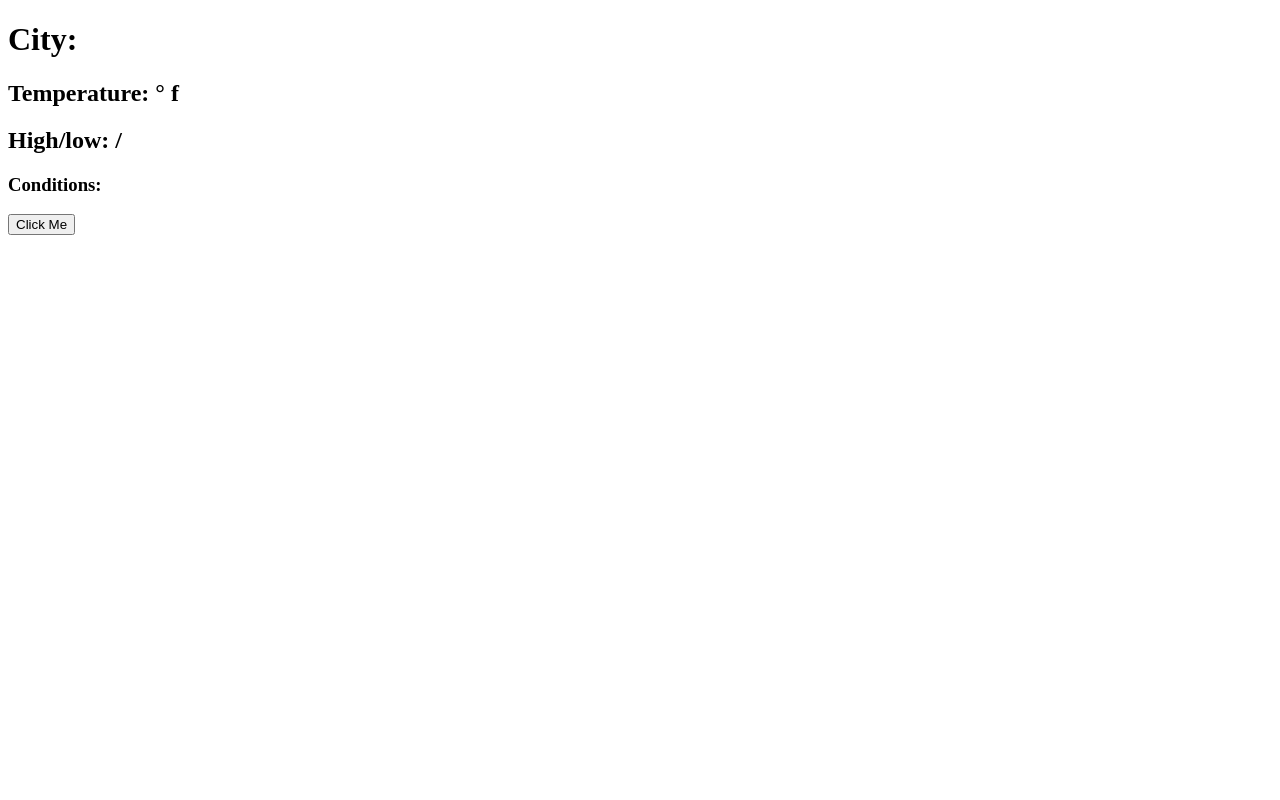
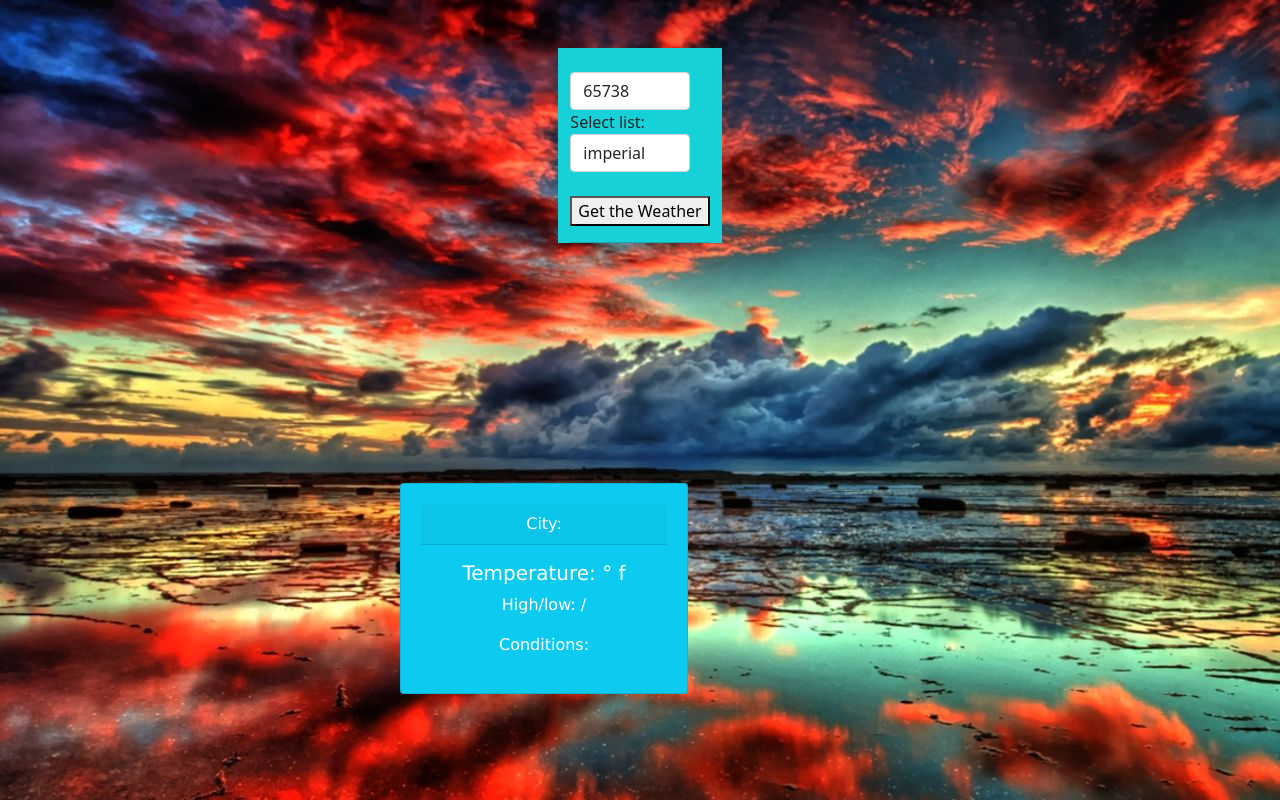
Before and after one commit to Michelle-Cortez/WebDev2FinalProject, a website: page index.html in a window 1280 px wide. Drawn offline with nearby package versions, Linux system fonts and the light colour scheme.

Commit message:
added input for zip code and option for metric or imperial. added bootstrap card for output and container for input. added background image

```diff
--- a/app.js
+++ b/app.js
@@ -9,6 +9,7 @@ const app = new Vue({
         apiParam: "imperial",
         imp: "° f",
         met: "° c",
+
         wthrs:[
             {temp:"66", curConditions:"Partly Cloudy", curCity:"Republic"}
         ],
@@ -16,13 +17,14 @@ const app = new Vue({
     },
     methods:{
         curWeather() {
-            apiString = "https://api.openweathermap.org/data/2.5/weather?zip=65738,us&units="+ this.apiParam + "&appid=6df605a29ea5d833a7dbfa5767e8d5b0"
+            apiString = "https://api.openweathermap.org/data/2.5/weather?zip="+ this.zipCode +",us&units="+ this.apiParam + "&appid=6df605a29ea5d833a7dbfa5767e8d5b0"
             axios.get(apiString)
             .then(function (e){
-                console.log(e.data.weather[0].description) //to see my results in the console for reference
+                console.log(e.data) //to see my results in the console for reference
 
                 app.wthrs = e.data.main
                 app.curCity = e.data.name
+                app.conds = e.data.weather[0]
 
             })
         }
--- a/index.html
+++ b/index.html
@@ -1,5 +1,6 @@
 <!DOCTYPE html>
 <html lang="en">
+
 <head>
     <!-- Author: Michelle Cortez
          Purpose: Use what I've learned this semester and jdemonstrate a clear understanding to create a page with input zip code and input farenheit or Celcius that returns the current temp, current condidtions and city. page may only accept US zip codes Use API feom openweathermap.org
@@ -8,27 +9,78 @@
     <meta http-equiv="X-UA-Compatible" content="IE=edge">
     <meta name="viewport" content="width=device-width, initial-scale=1.0">
     <title>Document</title>
+
     <link rel="stylesheet" href="styles.css">
     <script src="https://cdn.jsdelivr.net/npm/vue@2/dist/vue.js"></script>
     <script src="https://cdn.jsdelivr.net/npm/axios/dist/axios.min.js"></script>
 </head>
+
 <body>
+
     <div id="app">
+        <br>
+
+        <!-- <input type="text" v-model=zipCode> -->
+        <br>
+        <div class="container" style="width: fit-content;">
+            <br>
+            <input type="text" class="form-control" v-model=zipCode style="width: 15vh;">
+            <div class="form-group">
+                <label for="sel1">Select list:</label>
+                <select class="form-control" id="sel1" v-model=apiParam style="width: 15vh;">
+                  <option>imperial</option>
+                  <option>metric</option>
+
+                </select>
+                <br>
+              </div>
+
+            <button @click=curWeather>Get the Weather</button>
+            <hr>
+        </div>
+
         <div v-if="apiParam==='imperial'">
-        <h1>City:{{curCity}}</h1>
-        <h2>Temperature: {{wthrs.temp}} {{imp}} </h2>
-        <h2>High/low: {{wthrs.temp_max}}/{{wthrs.temp_min}}</h2>
-        <h3>Conditions:</h3>
-    </div>
-    <div v-else>
-        <h1>City:</h1>
-        <h2>Temperature: {{wthrs.temp}} {{met}} </h2>
-        <h3>Conditions:</h3>
+            <br>
+            <div class="card text-white bg-info mb-3" style="max-width: 18rem;">
+                <div class="card-header">City: {{curCity}}</div>
+                <div class="card-body">
+                    <h5 class="card-text">Temperature: {{wthrs.temp}}{{imp}} </h5>
+                    <p class="card-text">High/low: {{wthrs.temp_max}}/{{wthrs.temp_min}}</p>
+                    <p class="card-text">Conditions: {{conds.description}}</p>
+                </div>
+            </div>
 
-    </div>
-        <button @click=curWeather>Click Me</button>
+        </div>
+
+
+        <div v-else>
+            <div class="card text-white bg-info mb-3" style="max-width: 18rem; width: 200vh;">
+                <div class="card-header">City: {{curCity}}</div>
+                <div class="card-body">
+                    <h5 class="card-text">Temperature: {{wthrs.temp}}{{met}} </h5>
+                    <p class="card-text">High/low: {{wthrs.temp_max}}/{{wthrs.temp_min}}</p>
+                    <p class="card-text">Conditions: {{conds.description}}</p>
+                </div>
+            </div>
+
+        </div>
+
     </div>
 
     <script src="app.js"></script>
+    <script src="https://code.jquery.com/jquery-3.2.1.slim.min.js"
+        integrity="sha384-KJ3o2DKtIkvYIK3UENzmM7KCkRr/rE9/Qpg6aAZGJwFDMVNA/GpGFF93hXpG5KkN" crossorigin="anonymous">
+    </script>
+    <script src="https://cdnjs.cloudflare.com/ajax/libs/popper.js/1.12.9/umd/popper.min.js"
+        integrity="sha384-ApNbgh9B+Y1QKtv3Rn7W3mgPxhU9K/ScQsAP7hUibX39j7fakFPskvXusvfa0b4Q" crossorigin="anonymous">
+    </script>
+    <script src="https://maxcdn.bootstrapcdn.com/bootstrap/4.0.0/js/bootstrap.min.js"
+        integrity="sha384-JZR6Spejh4U02d8jOt6vLEHfe/JQGiRRSQQxSfFWpi1MquVdAyjUar5+76PVCmYl" crossorigin="anonymous">
+    </script>
+
+    <link href="https://cdn.jsdelivr.net/npm/bootstrap@5.0.1/dist/css/bootstrap.min.css" rel="stylesheet"
+        integrity="sha384-+0n0xVW2eSR5OomGNYDnhzAbDsOXxcvSN1TPprVMTNDbiYZCxYbOOl7+AMvyTG2x" crossorigin="anonymous">
+
 </body>
+
 </html>
--- a/styles.css
+++ b/styles.css
@@ -0,0 +1,27 @@
+body{
+    background-image: url("background.png");
+    height: 100vh;
+
+}
+
+#cardy{
+    height: 250px;
+}
+
+.card{
+    background: #325a2c;
+    padding: 20px;
+    width: 80%;
+    max-width: 500px;
+    text-align: center;
+    font-family: Verdana;
+    margin-left: 50vh;
+    margin-top: 25vh;
+    box-shadow: lightsalmon;
+  }
+
+  .container{
+      background-color: rgb(22, 209, 216);
+      box-shadow: lightsalmon;
+
+  }
```
Also changed, not shown: background.png (added), card.png (added), weatherScheme.png (added).
